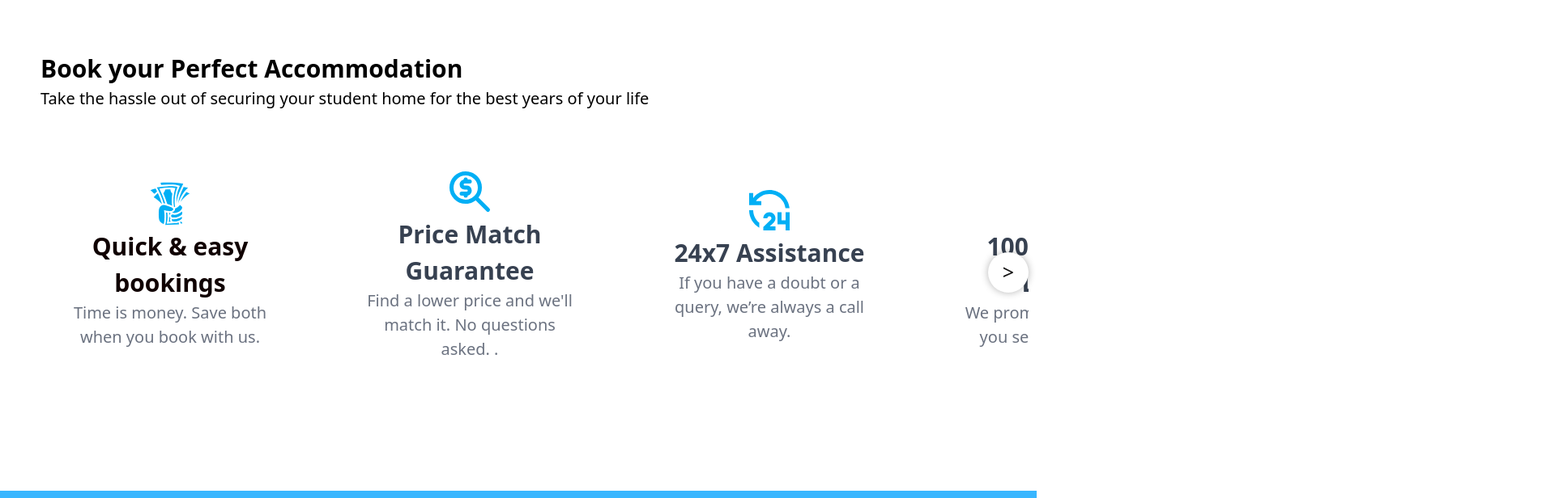
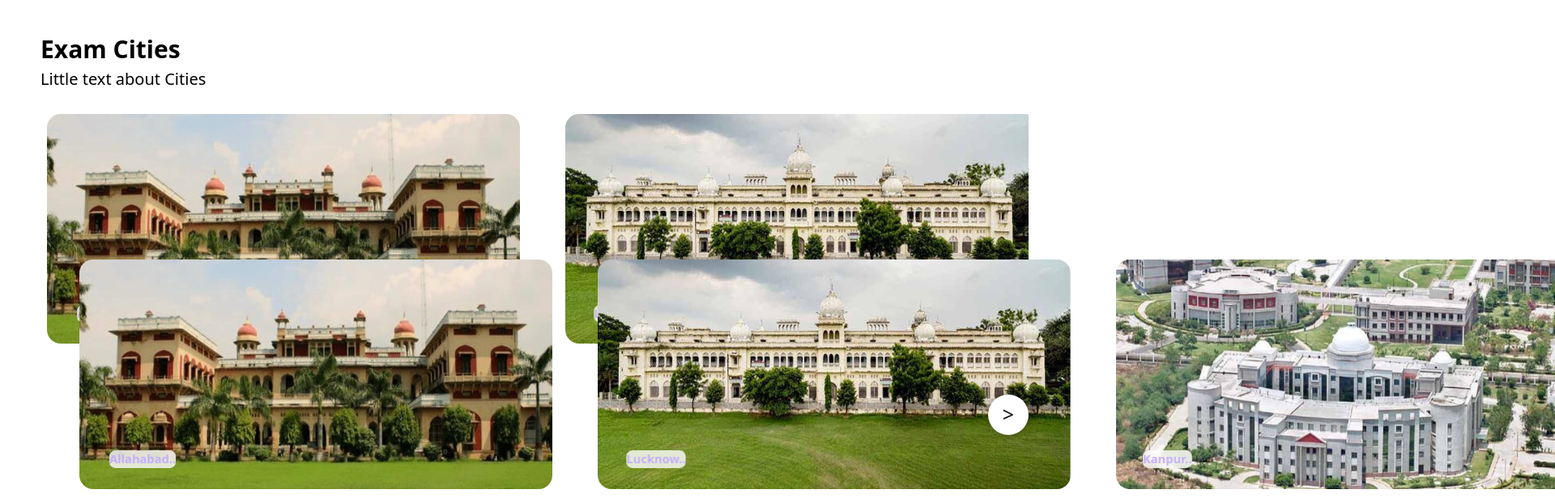
Before and after one commit to nagasritha/ExamSafari, a React (Vite) app: page / in a window 1280 px wide. Shown: the part 1800-2416 px from the top of the page at 81% size, 1920 px wide, since content can reach past the window. Built offline with nearby package versions, Linux system fonts and the light colour scheme; a web font is replaced by a local one.

Commit message:
conflict resolved

```diff
--- a/src/components/examcity/ExamCity.tsx
+++ b/src/components/examcity/ExamCity.tsx
@@ -1,8 +1,137 @@
-const ExamCity = () => {
+
+import { useRef,useEffect, useState } from 'react';
+import { Link } from 'react-router-dom'
+import './index.css'
+
+function ExamCity() {
+    const containerRef = useRef<HTMLDivElement>(null);
+  const [showLeftArrow, setShowLeftArrow] = useState(false);
+  const [showRightArrow, setShowRightArrow] = useState(false);
+
+  useEffect(() => {
+    const handleScroll = () => {
+      if (containerRef.current) {
+        // Check if there is overflow content to the left
+        setShowLeftArrow(containerRef.current.scrollLeft > 0);
+        // Check if there is overflow content to the right
+        setShowRightArrow(
+          containerRef.current.scrollLeft <
+            containerRef.current.scrollWidth - containerRef.current.clientWidth
+        );
+      }
+    };
+
+    // Attach the handleScroll function to the scroll event
+    if (containerRef.current) {
+      containerRef.current.addEventListener('scroll', handleScroll);
+    }
+    handleScroll();
+
+    // Cleanup: Remove the scroll event listener when the component unmounts
+    return () => {
+      if (containerRef.current) {
+        containerRef.current.removeEventListener('scroll', handleScroll);
+      }
+    };
+  }, []);
+
+  const scrollLeft = () => {
+    if (containerRef.current) {
+      containerRef.current.scrollLeft -= 350; // Adjust the scroll distance as needed
+    }
+  };
+
+  const scrollRight = () => {
+    if (containerRef.current) {
+      containerRef.current.scrollLeft += 350; // Adjust the scroll distance as needed
+    }
+  };
   return (
-    <div>
-      hello lorem345
-    </div>
+      <div className='services-container lg:my-36'>
+          <div className='service-heading'>Exam Cities</div>
+          <div className='service-para'>Little text about Cities </div>
+          <div className='services-items' ref={containerRef}>
+
+              <Link to="/allahabad">
+              <div className="services-item relative h-64 transition-all duration-300 hover:bg-gradient-to-t from-red-500 to-pink-500">
+                  <img className="h-[300px] w-auto rounded-[25px] p-2 service-image" src="./public/images/allahabad.png" alt="dummy-image"/>
+                  <a href="" className='absolute top-1 ml-2 text-2xl font-semibold text-neutral-50 pt-6 pl-4'></a>
+                  <button className="exams-item-btn">Allahabad..</button>
+              </div>
+              </Link>
+
+
+              <Link to="/lucknow">
+              <div className="services-item relative h-64 transition-all duration-300 hover:bg-gradient-to-t from-red-500 to-pink-500">
+                  <img className="h-[300px] w-auto rounded-[25px] p-2 service-image" src="./public/images/lucknow.png" alt="dummy-image"/>
+                  <a href="" className='absolute top-1 ml-2 text-2xl font-semibold uppercase text-neutral-50 pt-6 pl-4'></a>
+              <button className="exams-item-btn">Lucknow..</button>
+              </div>
+              </Link>
+
+              <Link to="/kanpur">
+              <div className="services-item relative h-64 transition-all duration-300 hover:bg-gradient-to-t from-red-500 to-pink-500">
+                  <img className="h-[300px] w-auto rounded-[25px] p-2 service-image" src="./public/images/kanpur.png" alt="dummy-image"/>
+                  <a href="" className='absolute top-1 ml-2 text-2xl font-semibold text-neutral-50 pt-6 pl-4'></a>
+                  <button className="exams-item-btn">Kanpur..</button>
+              </div>
+              </Link>
+          </div>
+          <div className='controls'>
+          {/* Left arrow control */}
+
+            <Link to="/allahabad">
+            <div className="services-item relative h-64 transition-all duration-300 hover:bg-gradient-to-t from-red-500 to-pink-500">
+                <img className="h-[300px] w-auto rounded-[25px] p-2 service-image" src="./images/allahabad.png" alt="dummy-image"/>
+                <button className="exams-item-btn">Allahabad..</button>
+            </div>
+            </Link>
+
+            <Link to="/lucknow">
+            <div className="services-item relative h-64 transition-all duration-300 hover:bg-gradient-to-t from-red-500 to-pink-500">
+                <img className="h-[300px] w-auto rounded-[25px] p-2 service-image" src="./images/lucknow.png" alt="dummy-image"/>
+                <button className="exams-item-btn">Lucknow..</button>
+            </div>
+            </Link>
+
+            <Link to="/kanpur">
+            <div className="services-item relative h-64 transition-all duration-300 hover:bg-gradient-to-t from-red-500 to-pink-500">
+                <img className="h-[300px] w-auto rounded-[25px] p-2 service-image" src="./images/kanpur.png" alt="dummy-image"/>
+                <button className="exams-item-btn">Kanpur..</button>
+            </div>
+            </Link>
+        </div>
+        <div className='controls'>
+        {/* Left arrow control */}
+     <div>
+     {showLeftArrow && <div className="control-style"
+        onClick={scrollLeft}
+      >
+       &lt;
+      </div>
+      }
+     </div>
+
+      {/* Right arrow control */}
+
+      <div>
+      {showLeftArrow && <div className="control-style"
+          onClick={scrollLeft}
+        >
+        &lt;
+        </div>
+        }
+      </div>
+
+        {/* Right arrow control */}
+        <div>
+        {showRightArrow && <div className="control-style"
+          onClick={scrollRight}>
+        &gt;
+        </div>}
+        </div>
+        </div>
+  </div>
   )
 }
 
```
